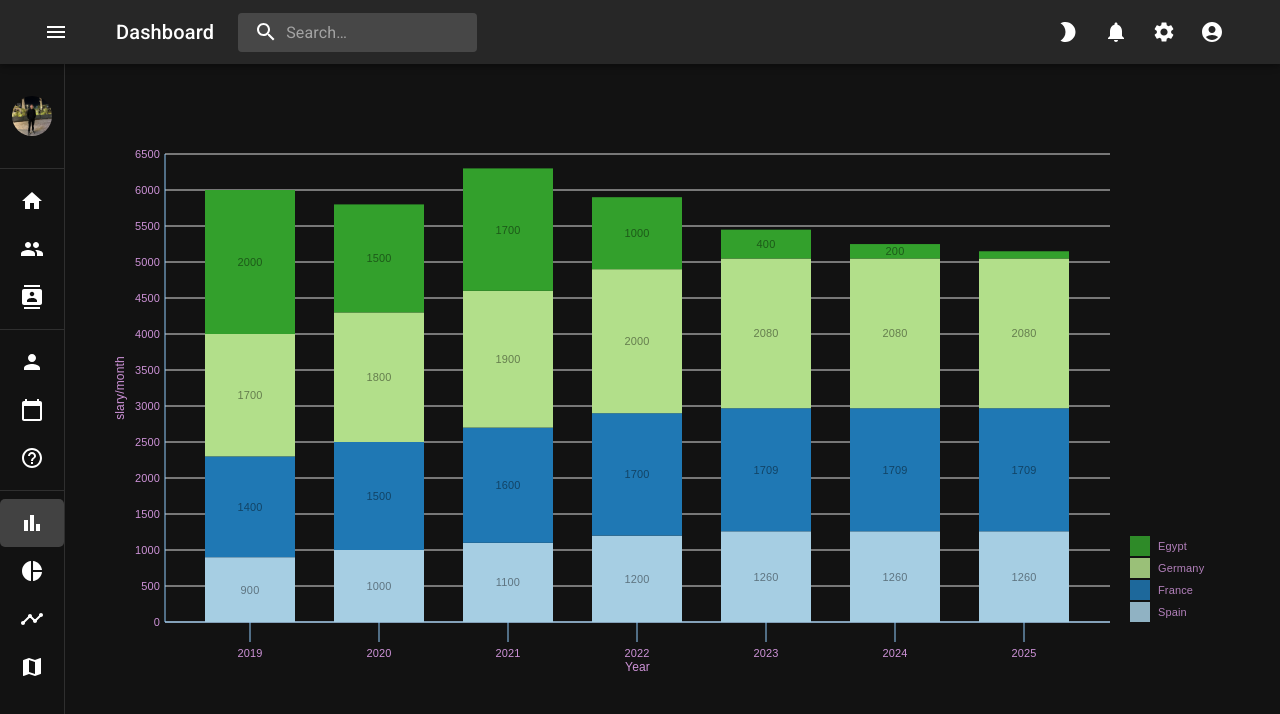
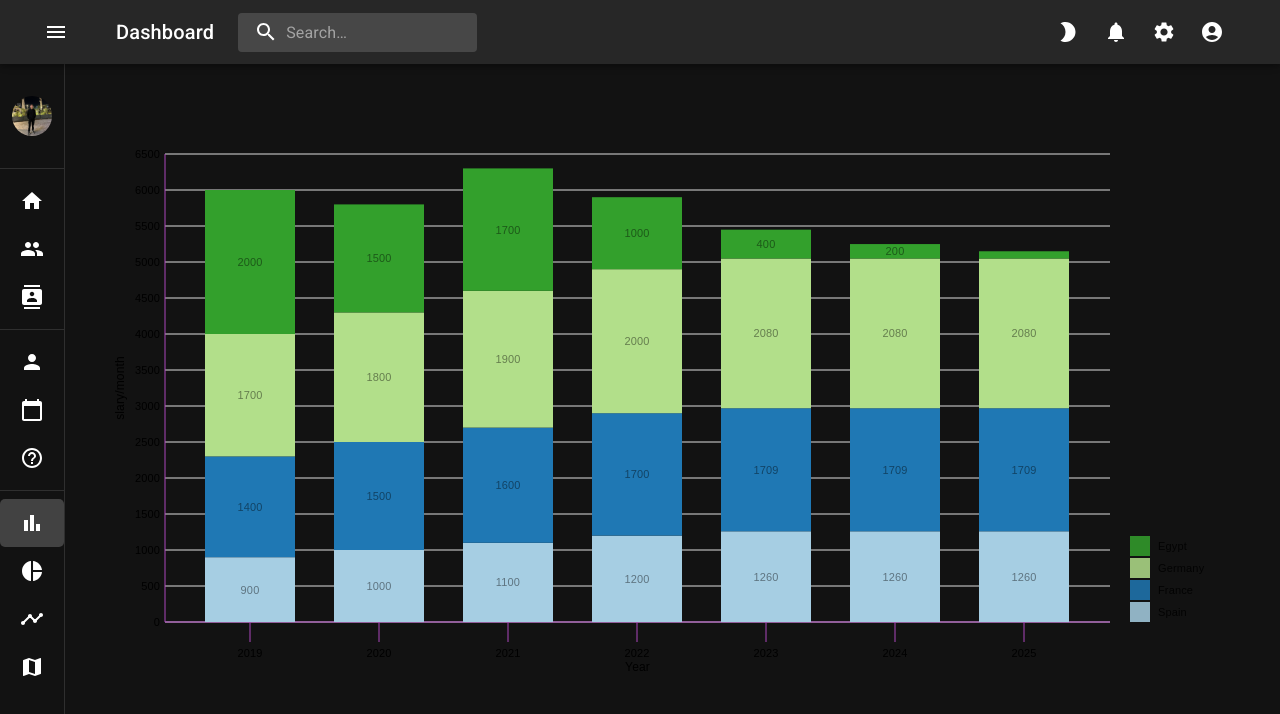
Before and after one commit to elref7i/Dashboard, a React (Vite) app: page /bar in a window 1280 px wide. Shown: the top 714 px of the page. Built offline with nearby package versions, Linux system fonts and the light colour scheme.

Commit message:
feat: update BarChart component styles for improved theme consistency

```diff
--- a/src/pages/BarChart/BarChart.jsx
+++ b/src/pages/BarChart/BarChart.jsx
@@ -66,33 +66,33 @@ export default function BarChart() {
         theme={{
           text: {
             fontSize: 11,
-            fill: theme.palette.secondary.main,
+            fill: theme.palette.secondary,
             outlineWidth: 0,
             outlineColor: 'transparent',
           },
           axis: {
             domain: {
               line: {
-                stroke: theme.palette.primary.main,
+                stroke: theme.palette.secondary.dark,
                 strokeWidth: 1,
               },
             },
             legend: {
               text: {
                 fontSize: 12,
-                fill: theme.palette.secondary.main,
+                fill: theme.palette.secondary,
                 outlineWidth: 0,
                 outlineColor: 'transparent',
               },
             },
             ticks: {
               line: {
-                stroke: theme.palette.primary.main,
+                stroke: theme.palette.secondary.dark,
                 strokeWidth: 1,
               },
               text: {
                 fontSize: 11,
-                fill: theme.palette.secondary.main,
+                fill: theme.palette.secondary,
                 outlineWidth: 0,
                 outlineColor: 'transparent',
               },
@@ -108,14 +108,14 @@ export default function BarChart() {
             title: {
               text: {
                 fontSize: 11,
-                fill: theme.palette.secondary.main,
+                fill: theme.palette.secondary,
                 outlineWidth: 0,
                 outlineColor: 'transparent',
               },
             },
             text: {
               fontSize: 11,
-              fill: theme.palette.secondary.main,
+              fill: theme.palette.secondary,
               outlineWidth: 0,
               outlineColor: 'transparent',
             },
@@ -123,7 +123,7 @@ export default function BarChart() {
               line: {},
               text: {
                 fontSize: 10,
-                fill: theme.palette.secondary.main,
+                fill: theme.palette.secondary,
                 outlineWidth: 0,
                 outlineColor: 'transparent',
               },
@@ -132,37 +132,37 @@ export default function BarChart() {
           annotations: {
             text: {
               fontSize: 13,
-              fill: theme.palette.secondary.main,
+              fill: theme.palette.secondary.light,
               outlineWidth: 2,
-              outlineColor: '#ffffff',
+              outlineColor: theme.palette.secondary.dark,
               outlineOpacity: 1,
             },
             link: {
               stroke: theme.palette.info.main,
               strokeWidth: 1,
               outlineWidth: 2,
-              outlineColor: '#ffffff',
+              outlineColor: theme.palette.secondary.dark,
               outlineOpacity: 1,
             },
             outline: {
               stroke: theme.palette.info.main,
               strokeWidth: 2,
               outlineWidth: 2,
-              outlineColor: '#ffffff',
+              outlineColor: theme.palette.secondary.dark,
               outlineOpacity: 1,
             },
             symbol: {
               fill: theme.palette.info.main,
               outlineWidth: 2,
-              outlineColor: '#ffffff',
+              outlineColor: theme.palette.secondary.dark,
               outlineOpacity: 1,
             },
           },
           tooltip: {
             wrapper: {},
             container: {
-              background: '#ffffff',
-              color: theme.palette.secondary.main,
+              background: theme.palette.secondary.dark,
+              color: theme.palette.secondary.light,
               fontSize: 12,
             },
             basic: {},
```
